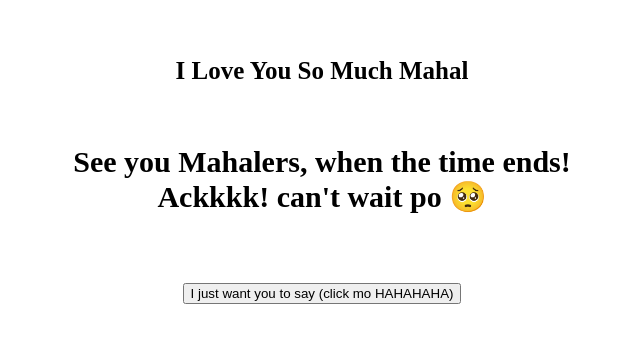
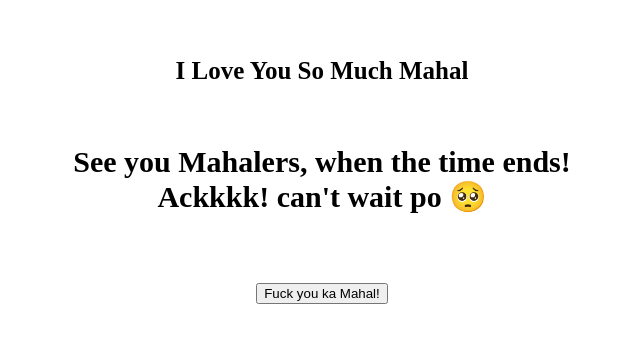
Before and after one commit to JDevzDoubleJ/Count-Down, a plain HTML site: page index.html in a window 1280 px wide. Shown: the part 132-474 px from the top of the page, without its empty margins (318-958 px from the left). Drawn offline with Linux system fonts and the light colour scheme.

Commit message:
Update index.html

```diff
--- a/index.html
+++ b/index.html
@@ -24,7 +24,7 @@ p {
 <p style="text-align:center"><b> <p style="font-size:30px">See you Mahalers, when the time ends! <br> Ackkkk! can't wait po 🥺</p>
 
 
-<p style="text-align:center"><b><button onclick="typeWriter()">I just want you to say (click mo HAHAHAHA)</button></b>
+<p style="text-align:center"><b><button onclick="typeWriter()">Fuck you ka Mahal!</button></b>
 
 
 </div>
```
